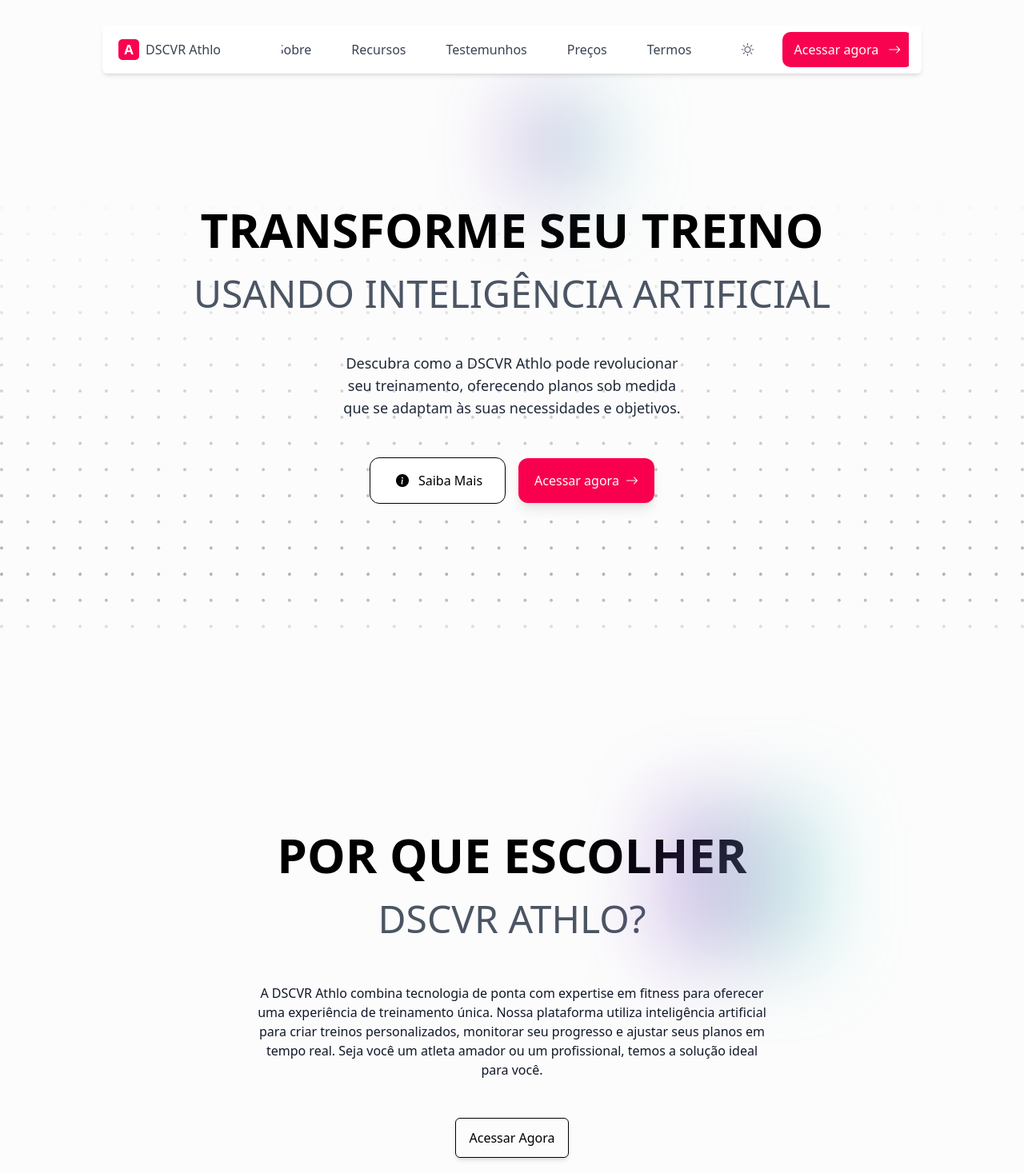
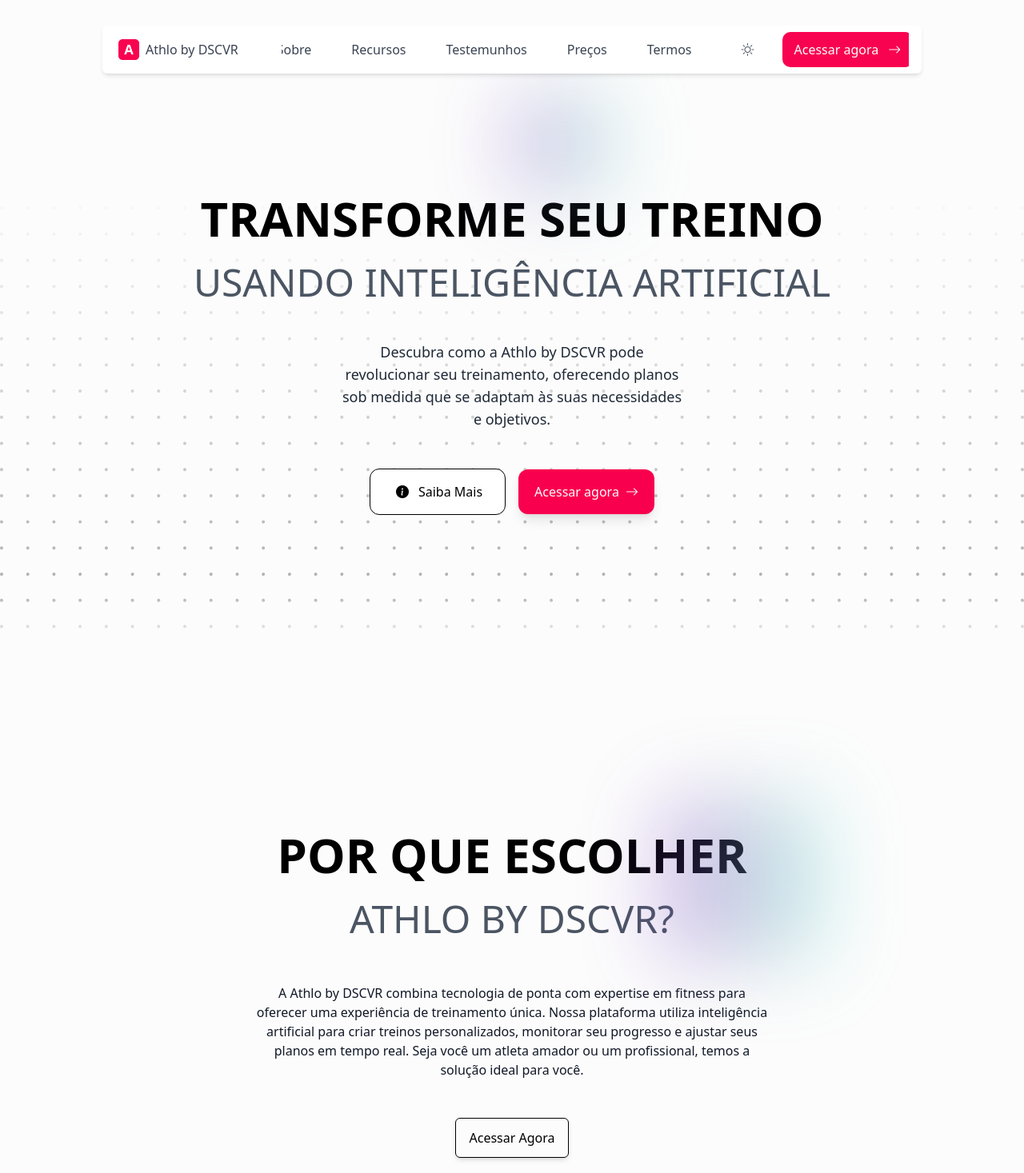
Before and after one commit to DSCVR-Athlo/dscvr-athlo.github.io, a website: page index.html in a window 1280 px wide. Shown: the top 1467 px of the page at 80% size. Drawn offline with nearby package versions, Linux system fonts and the light colour scheme; a web font is replaced by a local one.

Commit message:
Update page titles in index.html and terms.html

```diff
--- a/index.html
+++ b/index.html
@@ -3,7 +3,7 @@
     <head>
         <meta charset="UTF-8" />
         <meta name="viewport" content="width=device-width, initial-scale=1.0" />
-        <title>DSCVR Athlo</title>
+        <title>Athlo by DSCVR</title>
         <meta name="description" content="Transforme seu treino usando Inteligência Artificial" />
         <link rel="shortcut icon" href="./favicon.ico" type="image/icon"/>
 
@@ -56,7 +56,7 @@
                         class="tw-object-contain tw-h-full tw-w-full"
                     />
                 </div>
-                <p class="flex tw-text-base tw-font-medium tw-w-[12rem]">DSCVR Athlo</p>
+                <p class="flex tw-text-base tw-font-medium tw-w-[12rem]">Athlo by DSCVR</p>
             </a>
             <div
                 class="collapsible-header animated-collapse max-lg:tw-shadow-md"
@@ -83,7 +83,7 @@
                     </button>
                     <a
                         href="#pricing"
-                        aria-label="Try DSCVR Athlo"
+                        aria-label="Try Athlo by DSCVR"
                         class="btn tw-flex tw-gap-3 tw-px-3 tw-py-2 tw-transition-transform
                                     tw-duration-[0.3s] hover:tw-translate-x-2"
                     >
@@ -123,7 +123,7 @@
                         class="reveal-up tw-mt-8 tw-max-w-[450px] tw-text-lg max-lg:tw-text-base tw-p-2 tw-text-center
                          tw-text-gray-800 dark:tw-text-white max-lg:tw-max-w-full"
                     >
-                        Descubra como a DSCVR Athlo pode revolucionar seu treinamento, oferecendo planos sob medida que se adaptam às suas necessidades e objetivos.
+                        Descubra como a Athlo by DSCVR pode revolucionar seu treinamento, oferecendo planos sob medida que se adaptam às suas necessidades e objetivos.
                     </div>
 
                     <div class="reveal-up tw-mt-10 max-md:tw-flex-col tw-flex tw-place-items-center tw-gap-4">
@@ -165,10 +165,10 @@
 
                     <span class="tw-font-semibold">Por que escolher</span>
                     <br>
-                    <span class="tw-text-gray-600 tw-font-thin tw-text-5xl max-lg:tw-text-3xl">DSCVR Athlo?</span>
+                    <span class="tw-text-gray-600 tw-font-thin tw-text-5xl max-lg:tw-text-3xl">Athlo by DSCVR?</span>
                 </h2>
                 <p class="reveal-up tw-mt-8 tw-max-w-[650px] tw-text-gray-900 dark:tw-text-gray-200 tw-text-center max-md:tw-text-sm">
-                  A DSCVR Athlo combina tecnologia de ponta com expertise em fitness para oferecer uma experiência de treinamento única. Nossa plataforma utiliza inteligência artificial para criar treinos personalizados, monitorar seu progresso e ajustar seus planos em tempo real. Seja você um atleta amador ou um profissional, temos a solução ideal para você.
+                  A Athlo by DSCVR combina tecnologia de ponta com expertise em fitness para oferecer uma experiência de treinamento única. Nossa plataforma utiliza inteligência artificial para criar treinos personalizados, monitorar seu progresso e ajustar seus planos em tempo real. Seja você um atleta amador ou um profissional, temos a solução ideal para você.
                 </p>
                 <div class="reveal-up tw-flex tw-mt-8">
                     <a href="#pricing"
@@ -396,7 +396,7 @@
           <h3
             class="reveal-up tw-text-4xl tw-font-medium tw-text-center max-md:tw-text-2xl"
           >
-            Junte-se a diversos atletas que usam DSCVR Athlo
+            Junte-se a diversos atletas que usam Athlo by DSCVR
           </h3>
           <!-- Testimonials -->
           <div
@@ -423,7 +423,7 @@
                 </div>
               </div>
               <p class="tw-mt-4 tw-text-gray-800 dark:tw-text-gray-200">
-                "Graças ao DSCVR Athlo, consegui organizar minha rotina de treinos e minha alimentação de forma prática e eficiente. Os materiais enviados são incríveis!"
+                "Graças ao Athlo by DSCVR, consegui organizar minha rotina de treinos e minha alimentação de forma prática e eficiente. Os materiais enviados são incríveis!"
               </p>
             </div>
 
@@ -473,7 +473,7 @@
                 </div>
               </div>
               <p class="tw-mt-4 tw-text-gray-800 dark:tw-text-gray-200">
-                "Minha rotina ficou muito mais organizada com o DSCVR Athlo. É perfeito para quem busca otimizar tempo e alcançar seus objetivos."
+                "Minha rotina ficou muito mais organizada com o Athlo by DSCVR. É perfeito para quem busca otimizar tempo e alcançar seus objetivos."
               </p>
             </div>
           </div>
@@ -637,29 +637,29 @@
             <div class="tw-mt-5 tw-flex tw-min-h-[300px] tw-w-full tw-max-w-[850px] tw-flex-col tw-gap-4">
               <div class="faq tw-w-full">
                 <h4 class="faq-accordion tw-flex tw-w-full tw-select-none tw-text-xl max-md:tw-text-lg">
-                  <span>O que é DSCVR Athlo?</span>
+                  <span>O que é Athlo by DSCVR?</span>
                   <i class="bi bi-plus tw-text-xl tw-origin-center tw-duration-300 tw-transition-transform
                               tw-ml-auto tw-font-semibold"></i>
                 </h4>
                 <div class="content max-lg:tw-text-sm">
-                  O DSCVR Athlo é uma plataforma projetada para ajudar atletas a gerenciar seus treinamentos e nutrição com planos personalizados, adaptados às suas metas e necessidades.
+                  O Athlo by DSCVR é uma plataforma projetada para ajudar atletas a gerenciar seus treinamentos e nutrição com planos personalizados, adaptados às suas metas e necessidades.
                 </div>
               </div>
               <hr>
               <div class="faq tw-w-full">
                 <h4 class="faq-accordion tw-flex tw-w-full tw-select-none tw-text-xl max-md:tw-text-lg">
-                  <span>Quem pode usar DSCVR Athlo?</span>
+                  <span>Quem pode usar Athlo by DSCVR?</span>
                   <i class="bi bi-plus tw-text-xl tw-origin-center tw-duration-300 tw-transition-transform
                               tw-ml-auto tw-font-semibold"></i>
                 </h4>
                 <div class="content max-lg:tw-text-sm">
-                  O DSCVR Athlo é perfeito para atletas de todos os níveis, de iniciantes a profissionais, bem como para personal trainers que buscam otimizar as rotinas de seus clientes.
+                  O Athlo by DSCVR é perfeito para atletas de todos os níveis, de iniciantes a profissionais, bem como para personal trainers que buscam otimizar as rotinas de seus clientes.
                 </div>
               </div>
               <hr>
               <div class="faq tw-w-full">
                 <h4 class="faq-accordion tw-flex tw-w-full tw-select-none tw-text-xl max-md:tw-text-lg">
-                  <span>Como começar a usar o DSCVR Athlo?</span>
+                  <span>Como começar a usar o Athlo by DSCVR?</span>
                   <i class="bi bi-plus tw-text-xl tw-origin-center tw-duration-300 tw-transition-transform tw-ml-auto tw-font-semibold"></i>
                 </h4>
                 <div class="content max-lg:tw-text-sm">
@@ -679,17 +679,17 @@
               <hr>
               <div class="faq tw-w-full">
                 <h4 class="faq-accordion tw-flex tw-w-full tw-select-none tw-text-xl max-md:tw-text-lg">
-                  <span>O DSCVR Athlo é adequado para iniciantes?</span>
+                  <span>O Athlo by DSCVR é adequado para iniciantes?</span>
                   <i class="bi bi-plus tw-text-xl tw-origin-center tw-duration-300 tw-transition-transform tw-ml-auto tw-font-semibold"></i>
                 </h4>
                 <div class="content max-lg:tw-text-sm">
-                  Sim! O DSCVR Athlo é fácil de usar e oferece planos de exercícios e refeições para iniciantes para ajudar você a começar sua jornada fitness com facilidade.
+                  Sim! O Athlo by DSCVR é fácil de usar e oferece planos de exercícios e refeições para iniciantes para ajudar você a começar sua jornada fitness com facilidade.
                 </div>
               </div>
               <hr>
               <div class="faq tw-w-full">
                 <h4 class="faq-accordion tw-flex tw-w-full tw-select-none tw-text-xl max-md:tw-text-lg">
-                  <span>Existe um aplicativo móvel para o DSCVR Athlo?</span>
+                  <span>Existe um aplicativo móvel para o Athlo by DSCVR?</span>
                   <i class="bi bi-plus tw-text-xl tw-origin-center tw-duration-300 tw-transition-transform  tw-ml-auto tw-font-semibold"></i>
                 </h4>
                 <div class="content max-lg:tw-text-sm">
@@ -699,12 +699,12 @@
               <hr>
               <div class="faq tw-w-full">
                 <h4 class="faq-accordion tw-flex tw-w-full tw-select-none tw-text-xl max-md:tw-text-lg">
-                  <span>Quanto custa o DSCVR Athlo?</span>
+                  <span>Quanto custa o Athlo by DSCVR?</span>
                   <i class="bi bi-plus tw-text-xl tw-origin-center tw-duration-300 tw-transition-transform
                               tw-ml-auto tw-font-semibold"></i>
                 </h4>
                 <div class="content max-lg:tw-text-sm">
-                  O DSCVR Athlo oferece um plano com recursos básicos e planos premium para usuários que buscam ferramentas mais avançadas e suporte personalizado.
+                  O Athlo by DSCVR oferece um plano com recursos básicos e planos premium para usuários que buscam ferramentas mais avançadas e suporte personalizado.
                 </div>
               </div>
             </div>
--- a/package.json
+++ b/package.json
@@ -1,7 +1,7 @@
 {
   "name": "dscvr.athlo",
   "version": "1.0.0",
-  "description": "DSCVR Athlo",
+  "description": "Athlo by DSCVR",
   "main": "index.js",
   "author": "Lucas Paes",
   "scripts": {
```
Also changed, not shown: terms.html (+3 -3 lines).
